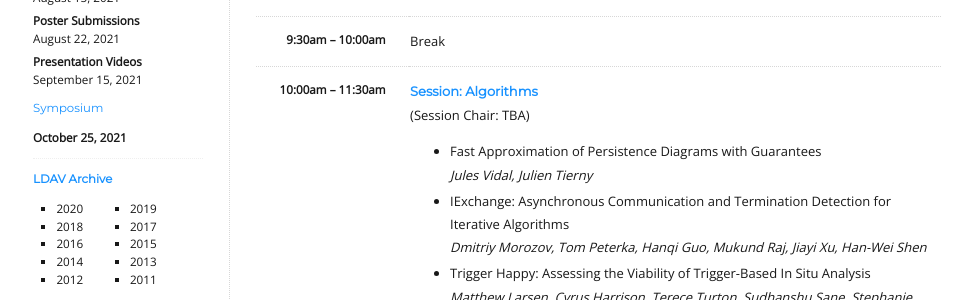
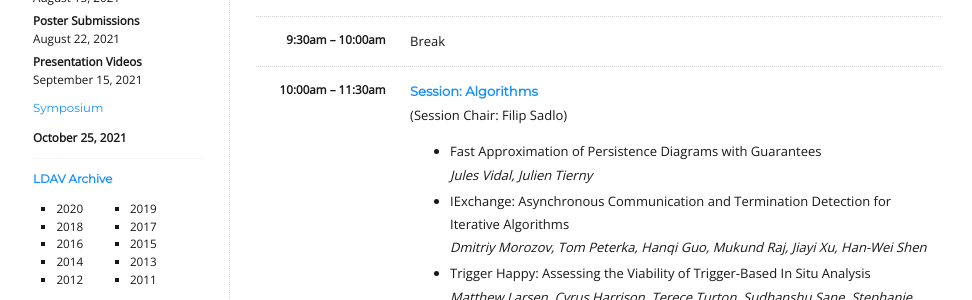
Before and after one commit to LDAV-Symposium/2023, a Jekyll site: the page built from _pages/program.md, in a window 1280 px wide. Shown: the part 565-865 px from the top of the page, without its empty margins (153-1125 px from the left). Built offline with Jekyll 4.4.1, drawn with Linux system fonts in a browser that asks for light colours; some of the changed text lies outside the part shown.

Commit message:
updating algorithm session

```diff
--- a/_layouts/default.html
+++ b/_layouts/default.html
@@ -73,7 +73,7 @@
 
   <footer>
     <aside>
-      Last update: September 6th, 2021
+      Last update: September 7th, 2021
 <!--       {{ page.last_modified_at | date: '%b %e, %Y' }} -->
     </aside>
     <article>
--- a/_pages/program.md
+++ b/_pages/program.md
@@ -54,7 +54,7 @@ title: Program
       <h4>Session: Algorithms
 <!--       (<a href="https://youtu.be/skM-gluIXzU" target="new">Youtube live stream</a>) -->
       </h4>
-      (Session Chair: TBA)
+      (Session Chair: Filip Sadlo)
       <ul>
         <li>
           Fast Approximation of Persistence Diagrams with Guarantees
```
